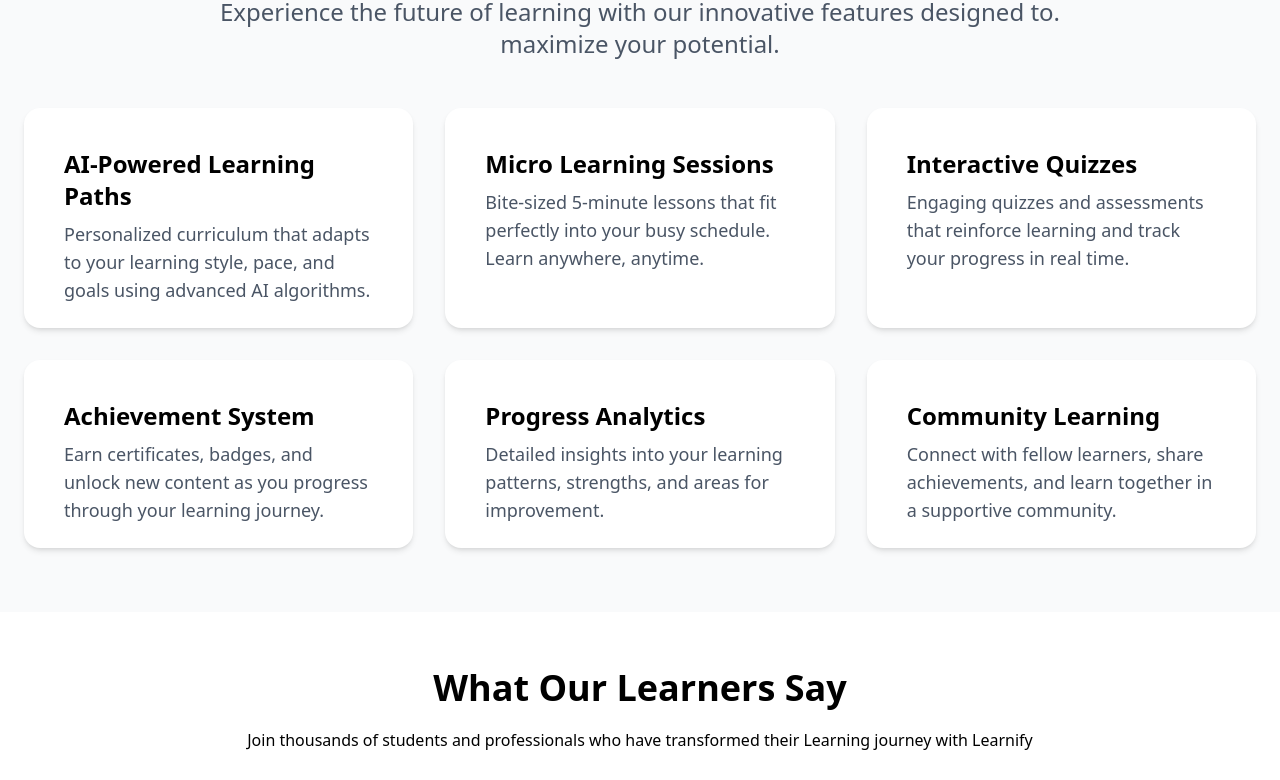
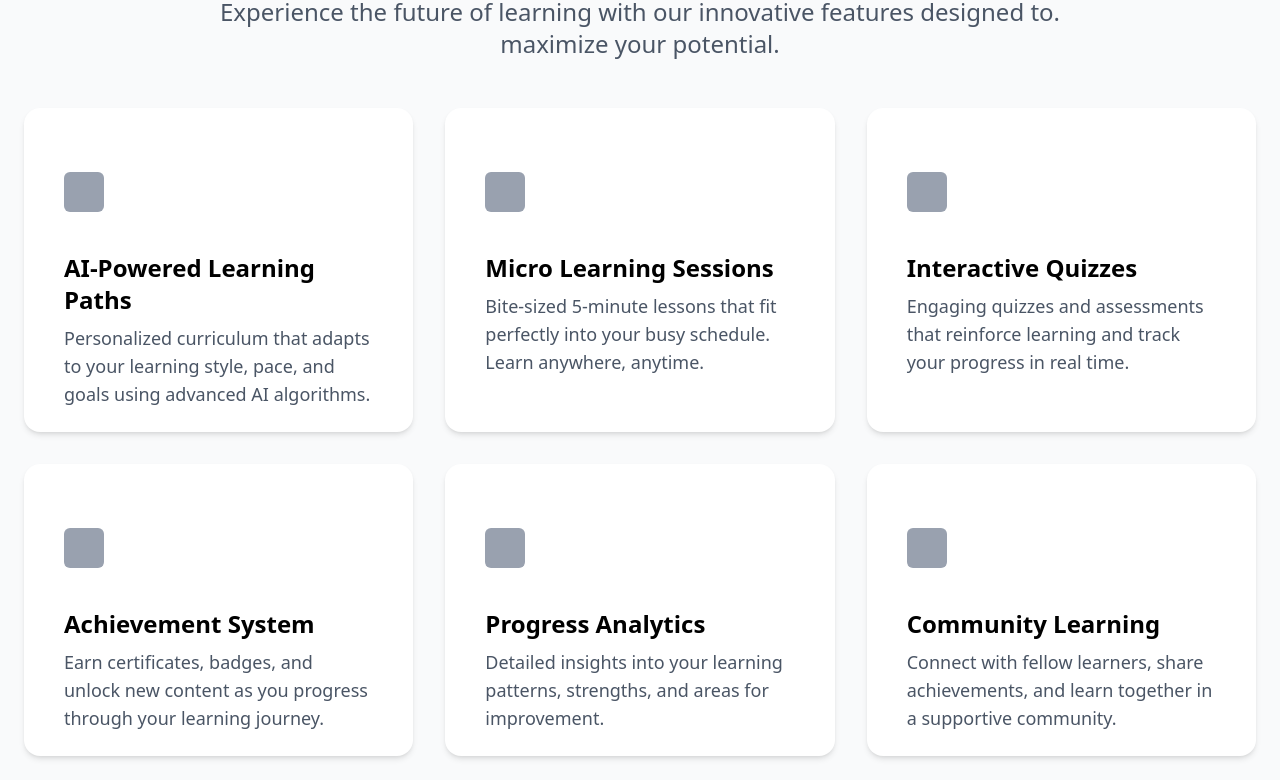
Before and after one commit to webteamaleadvinit-dotcom/learnify, a React (Vite) app: page / in a window 1280 px wide. Shown: the part 960-1740 px from the top of the page. Built offline with nearby package versions, Linux system fonts and the light colour scheme.

Commit message:
created the icon substitute

```diff
--- a/src/components/Whychoose.jsx
+++ b/src/components/Whychoose.jsx
@@ -54,6 +54,7 @@ function Whychoose() {
     //   </div>
     // </section>
     <section className="bg-gray-50 py-16 px-6 mt-20">
+
       <div className="max-w-7xl mx-auto text-center">
         <h2 className="text-5xl font-bold text-black mb-4">
           Why Choose Learnify?
@@ -71,7 +72,7 @@ function Whychoose() {
             key={index}
             className="bg-white rounded-2xl shadow-md py-6 px-10 hover:shadow-lg transition"
           >
-            <div className="mb-4">{item.icon}</div>
+            <div className="icon bg-gray-400 rounded-md w-10 h-10 mb-10 mt-10"></div>
             <h3 className="text-2xl font-semibold text-black mb-2">
               {item.title}
             </h3>
```
